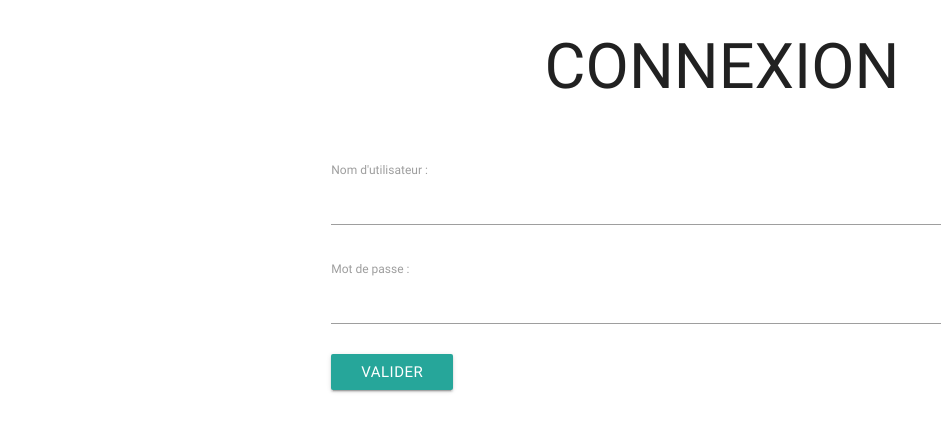
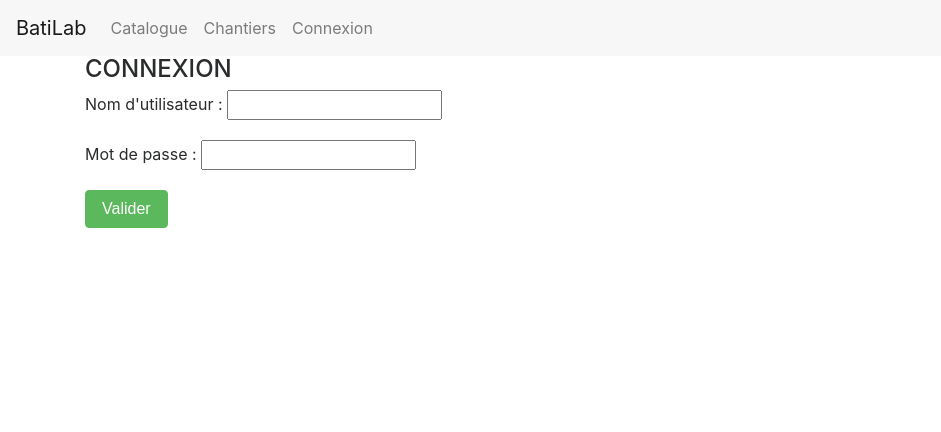
Before and after one commit to Prokti/batilabv1, a Django app: page /profil/connexion in a window 1280 px wide. Shown: the top 432 px of the page, without its empty margins (0-941 px from the left). Run offline with Django 3.2, Linux system fonts and the light colour scheme; some libraries are stand-ins or nearby versions.

Commit message:
add bootstrap 4

```diff
--- a/batilab/settings.py
+++ b/batilab/settings.py
@@ -124,7 +124,7 @@ STATIC_ROOT = os.path.join(BASE_DIR, 'static')
 MEDIA_URL = '/doc/'
 MEDIA_ROOT = os.path.join(BASE_DIR, 'doc')
 
-LOGIN_URL = '/profil/login'
+LOGIN_URL = '/profil/connexion'
 LOGIN_REDIRECT_URL = '/chantiers/'
 
 # Configuration test envoi email dans la console en Developpement
--- a/catalogue/admin.py
+++ b/catalogue/admin.py
@@ -25,10 +25,13 @@ class HouseInline(admin.TabularInline):
 class HouseItemAdmin(admin.ModelAdmin):
     inlines = [HouseAttributePriceInline]
 
+    list_filter =   ('house', 'groupe',)
+    search_fields = ('house__name',)
+
 
 
 class HouseAdmin(admin.ModelAdmin):
-    list_display = ('name','total', 'groupe')
+    list_display = ('name','total', 'groupe', 'etude')
     fields = ('name', 'price_ht', 'code')
     inlines = [HouseItemInline]
 
--- a/catalogue/templates/catalogue/liste_houses.html
+++ b/catalogue/templates/catalogue/liste_houses.html
@@ -2,7 +2,7 @@
 
 
 <div class="row">
-    <div class="col s6 push-s3">
+    <div class="container">
 
         <h3>Catalogue Maisons</h3>
 
--- a/chantiers/templates/base.html
+++ b/chantiers/templates/base.html
@@ -3,9 +3,14 @@
 <head>
 
   <!-- Compiled and minified CSS -->
-  <link rel="stylesheet" href="https://cdnjs.cloudflare.com/ajax/libs/materialize/0.100.2/css/materialize.min.css">
-
-  <!-- Compiled and minified JavaScript -->
+  <link rel="stylesheet" href="https://maxcdn.bootstrapcdn.com/bootstrap/4.0.0-alpha.6/css/bootstrap.min.css" integrity="sha384-rwoIResjU2yc3z8GV/NPeZWAv56rSmLldC3R/AZzGRnGxQQKnKkoFVhFQhNUwEyJ"
+    crossorigin="anonymous">
+  <script src="https://code.jquery.com/jquery-3.1.1.slim.min.js" integrity="sha384-A7FZj7v+d/sdmMqp/nOQwliLvUsJfDHW+k9Omg/a/EheAdgtzNs3hpfag6Ed950n"
+    crossorigin="anonymous"></script>
+  <script src="https://cdnjs.cloudflare.com/ajax/libs/tether/1.4.0/js/tether.min.js" integrity="sha384-DztdAPBWPRXSA/3eYEEUWrWCy7G5KFbe8fFjk5JAIxUYHKkDx6Qin1DkWx51bBrb"
+    crossorigin="anonymous"></script>
+  <script src="https://maxcdn.bootstrapcdn.com/bootstrap/4.0.0-alpha.6/js/bootstrap.min.js" integrity="sha384-vBWWzlZJ8ea9aCX4pEW3rVHjgjt7zpkNpZk+02D9phzyeVkE+jo0ieGizqPLForn"
+    crossorigin="anonymous"></script>
 
   <title>BatiLab v1 - Berdin Groupe</title>
 
@@ -13,23 +18,27 @@
 
 {% block nav %}
 
-<nav>
-  <div class="nav-wrapper">
-    <a href="#" class="brand-logo">BatiLab</a>
-    <ul id="nav-mobile" class="right hide-on-med-and-down">
-      <li>
-        <a href="/catalogue">Catalogue</a>
+
+<nav class="navbar navbar-toggleable-md navbar-light bg-faded">
+  <button class="navbar-toggler navbar-toggler-right" type="button" data-toggle="collapse" data-target="#navbarNav" aria-controls="navbarNav" aria-expanded="false" aria-label="Toggle navigation">
+    <span class="navbar-toggler-icon"></span>
+  </button>
+  <a class="navbar-brand" href="#">BatiLab</a>
+  <div class="collapse navbar-collapse" id="navbarNav">
+    <ul class="navbar-nav">
+      <li class="nav-item">
+        <a class="nav-link" href="/catalogue">Catalogue <span class="sr-only">(current)</span></a>
       </li>
-      <li>
-        <a href="/chantiers">Mes Chantier</a>
+      <li class="nav-item">
+        <a class="nav-link" href="/chantiers">Chantiers</a>
       </li>
       {% if user.is_authenticated %}
-      <li>
-        <a href="/profil/logout">Deconnexion</a>
+      <li class="nav-item">
+        <a class="nav-link" href="/profil/logout">Deconnexion</a>
       </li>
       {% else %}
-      <li>
-        <a href="/profil/login">Connexion</a>
+      <li class="nav-item">
+        <a class="nav-link" href="/profil/connexion">Connexion</a>
       </li>
       {% endif %}
     </ul>
--- a/profil/templates/profil/connexion.html
+++ b/profil/templates/profil/connexion.html
@@ -1,13 +1,8 @@
- <head>
 
- <!-- Compiled and minified CSS -->
-  <link rel="stylesheet" href="https://cdnjs.cloudflare.com/ajax/libs/materialize/0.100.2/css/materialize.min.css">
+{% extends "base.html" %}
 
-    <!-- Compiled and minified JavaScript -->
-    <script src="https://cdnjs.cloudflare.com/ajax/libs/materialize/0.100.2/js/materialize.min.js"></script>
-    <title>Pour Mon Coeur</title>
- </head>
-<body>
+{% block content %}
+
 <div class="row">
 
     {% if error %}
@@ -17,23 +12,23 @@
     {% if user.is_authenticated %}
     Vous êtes connecté, {{ user.username }} !
     {% else %}
-<div class="row">
-    <div class="col s1 push-s5">
-        <h1>CONNEXION</h1>
-    </div>
 
 </div>
-
-<div class="row">
-      <form class="col s6 push-s3" method="post" action="{% url "connexion" %}">
+<div class="container">
+<div class="form-group">
+    <h4>CONNEXION</h4>
+      <form class="" method="post" action="{% url "connexion" %}">
         {% csrf_token %}
         {{ form.as_p }}
 
-        <button class="btn waves-effect waves-light" type="submit" action="{% url "connexion" %}">Valider
+        <button class="btn btn-success" type="submit" action="{% url "connexion" %}">Valider
               </button>
 
     </form>
     {% endif %}
 
 </div>
-</body>
+</div>
+
+
+{% endblock %}
```
Also changed, not shown: catalogue/models.py (+24 -2 lines), catalogue/templates/catalogue/detail_house.html (+7 -2 lines), chantiers/templates/chantiers/chantier_list.html (+6 -6 lines), chantiers/templates/chantiers/detail.html (+6 -6 lines).
